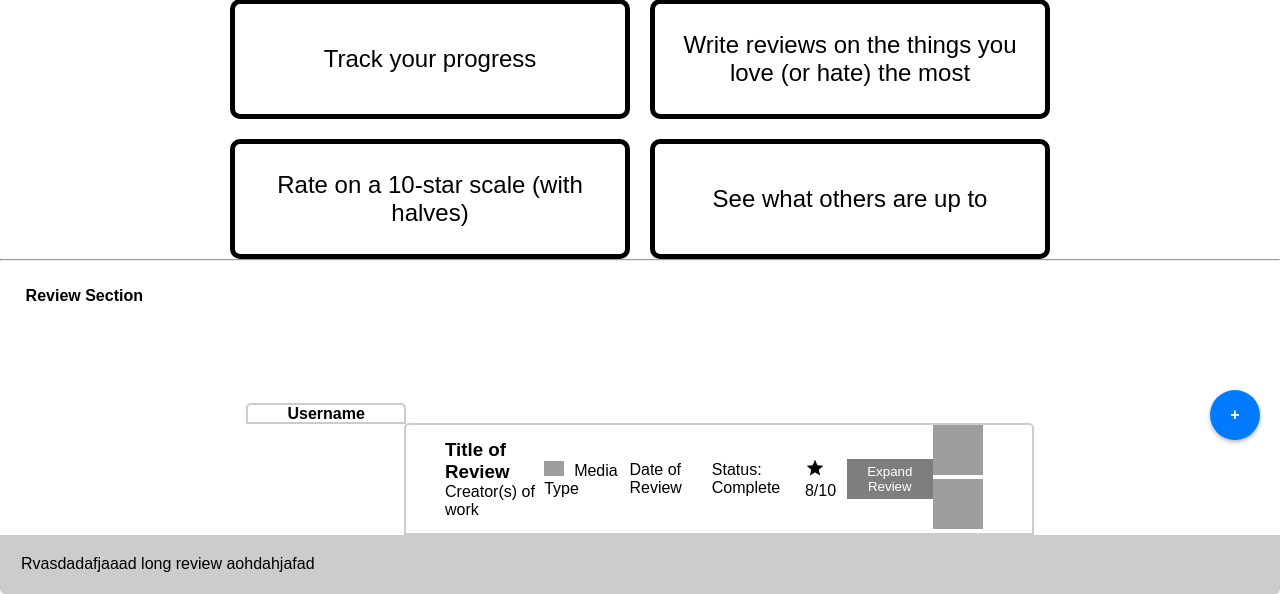
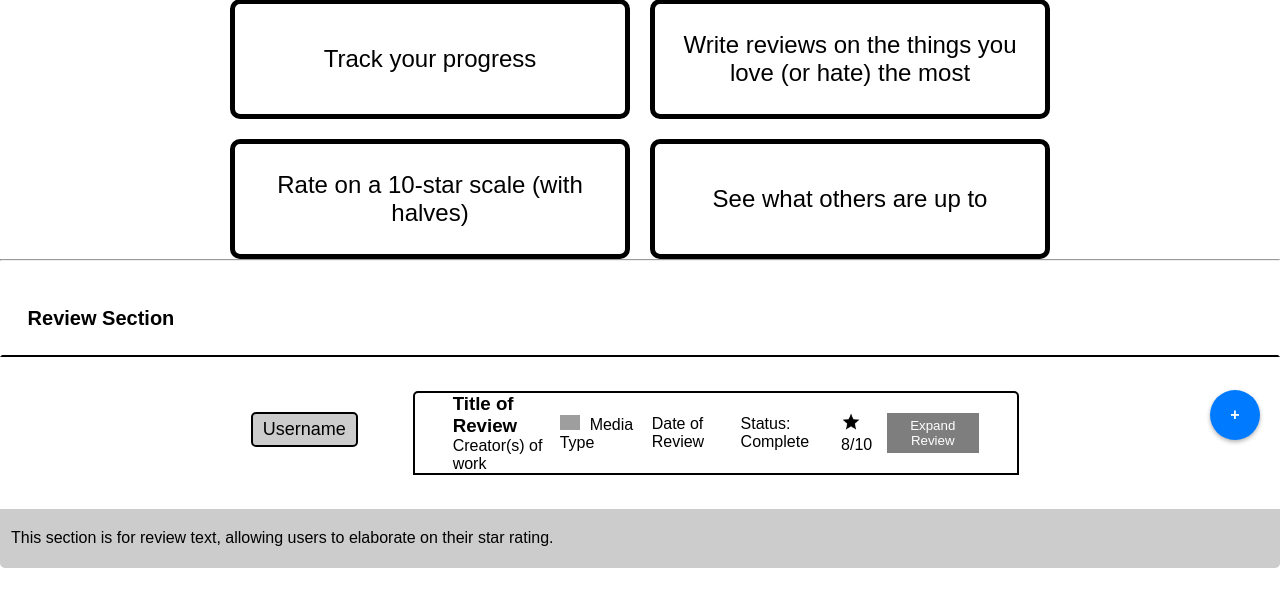
Before and after one commit to jessicadpo/LiteReview, a Django app: page / in a window 1280 px wide. Shown: the part 340-934 px from the top of the page. After the commit the page ends 908 px from the top, so only its background shows below. Run offline with Django 4.2, Linux system fonts and the light colour scheme; grey boxes are pictures that could not be loaded.

Commit message:
Assuming this passes all the tests, and no visual changes are required, this will be the final version of is page for this sprint.

```diff
--- a/litereview/static/CSS/homepage.css
+++ b/litereview/static/CSS/homepage.css
@@ -44,7 +44,7 @@ header {
     cursor: pointer;
 }
 
-.user button {
+.user button{
     padding: 5px 10px;
     background-color: #ccc;
     border: none;
@@ -124,22 +124,35 @@ body {
 .review-section {
     display: flex;
     justify-content: center;
-
+    padding: 2.5% 5%;
+    border: 2px solid #fff;
 }
 
 .review-section-title{
 	float: left;
     width: 100%;
     padding: 2% 2%;
+    font-size: 20px;
+    border: 2px solid #fff;
+    border-bottom: 2px solid #000;
 }
 
 .username {
-    float: center;
-    width: 10%;
+    float: left;
+    width: 13%;
+    padding: 2.5% 0;
+    border: 2px solid #fff;
+    border-radius: 5px 5px;
+}
 
-    padding: 0% 5%;
-    border: 2px solid #ccc;
-    border-radius: 5px 5px 0 0;
+.username-btn{
+	float: right;
+    padding: 5px 10px;
+    font-size: 18px;
+    background-color: #ccc;
+    border: 2px solid #000;
+    border-radius: 5px 5px;
+    cursor: pointer;
 }
 
 .review-details {
@@ -149,8 +162,8 @@ body {
     justify-content: space-between;
     float: right;
     width: 80%;
-    padding: 0% 5%;
-    border: 2px solid #ccc;
+    padding: 0 5%;
+    border: 2px solid #000;
     border-radius: 5px 5px 0 0;
 }
 
@@ -159,28 +172,6 @@ body {
     clear: both;
     display: table;
 }
-/*
-.review-section {
-    align-items: center;
-    padding: 10px;
-}
-
-.username{
-	margin: auto;
-    display: grid;
-    place-content: center;
-}
-
-.review-container {
-    display: flex;
-    flex-direction: column;
-    align-items: center;
-    margin-top: 10px;
-    width: 100%;
-    font-size: 1.5em;
-}
-
-*/
 
 .media-type {
     width: 50px;
@@ -212,7 +203,7 @@ body {
 
 .expanded-review {
     width: 100%;
-    padding: 20px;
+    padding: 20px 10px;
     background-color: #ccc;
     border-radius: 0 0 5px 5px;
     border: 1px solid #ccc;
--- a/litereview/templates/homepage.html
+++ b/litereview/templates/homepage.html
@@ -57,11 +57,16 @@
     <div class="circle-button" id="circle-Button" onclick="alert('Create review form here')">+</div>
 
  <hr>
- 	<b class="review-section-title">Review Section</b><br><br><br><br><br><br><br><br>
+ 	<br>
+ 	<b class="review-section-title">Review Section</b><br><br><br>
     <div class="review-section">
         <!-- Reviews will be in same style and will be shown based on user page -->
         <div class="review-container">
-        	<b class="username">Username</b>
+        	<div class="username">
+                <a href="user">
+                <button class="username-btn">Username</button>
+                </a>
+            </div>
             <div class="review-details">
                 <div class="title-creator">
                     <h3>Title of Review</h3>
@@ -75,18 +80,13 @@
                     <span>8/10</span>
                 </div>
                 <div><button class="expand-button">Expand Review</button></div>
-                <div class="edit-delete-btns">
-                    <div class="edit-button" onclick="alert('Edit review')"><img class="media-type" src="../static/icons/burn-elmo.gif" alt="Media Type"></div>
-                    <div class="delete-button" onclick="alert('replace me with deleting the review')"><img class="media-type" src="../static/icons/burn-elmo.gif" alt="Media Type"></div>
-                </div>
             </div>
 
         </div>
     </div>
    	<div class="expanded-review">
-       <p>Rvasdadafjaaad long review aohdahjafad</p>
+       <p>This section is for review text, allowing users to elaborate on their star rating.</p>
     </div>
-
 
 </body>
 </html>
```
